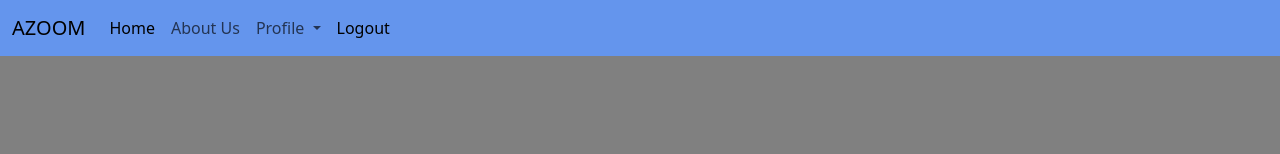
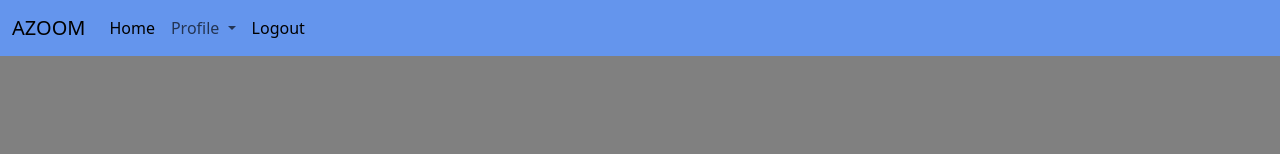
Before and after one commit to Xeraaaaaaa/FEWD, a plain HTML site: page payment.html in a window 1280 px wide. Shown: the top 154 px of the page. Drawn offline with nearby package versions, Linux system fonts and the light colour scheme.

Commit message:
Update payment.html

```diff
--- a/payment.html
+++ b/payment.html
@@ -24,9 +24,6 @@
                 <ul class="navbar-nav me-auto mb-2 mb-lg-0">
                     <li class="nav-item">
                         <a class="nav-link active" aria-current="page" href="index.html">Home</a>
-                    </li>
-                    <li class="nav-item">
-                        <a class="nav-link" href="#">About Us</a>
                     </li>
                     <li class="nav-item dropdown">
                         <a class="nav-link dropdown-toggle" href="#" role="button" data-bs-toggle="dropdown"
```
